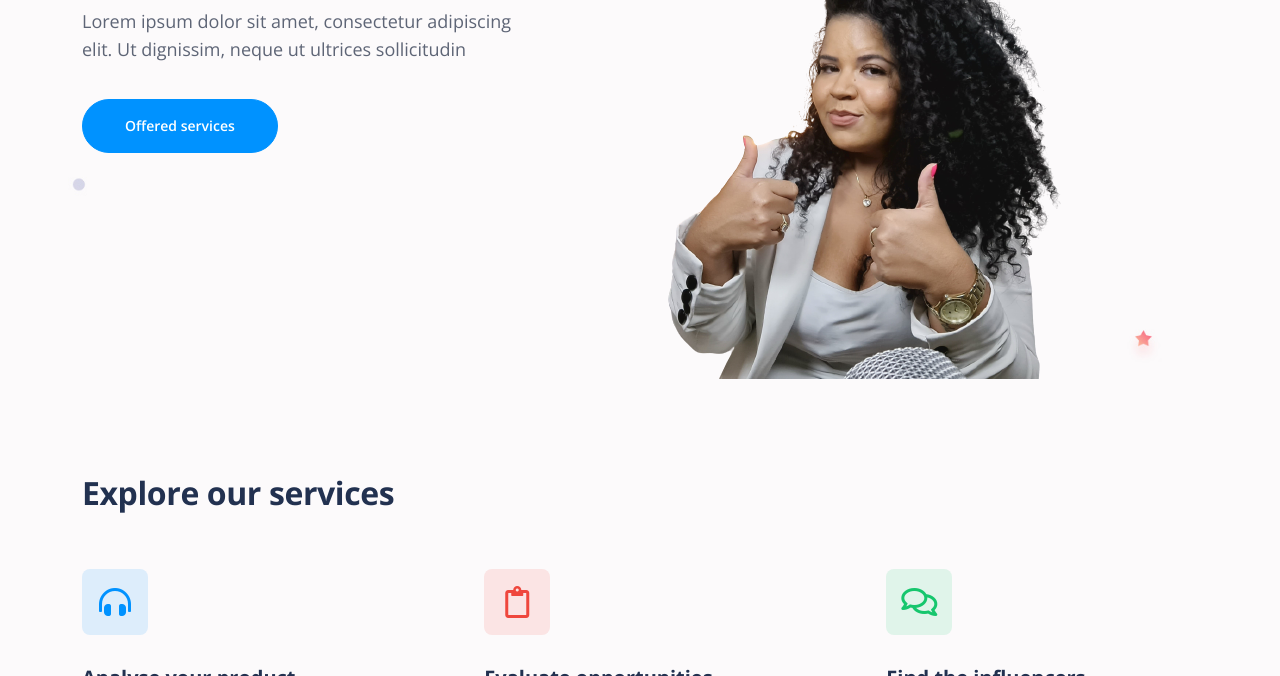
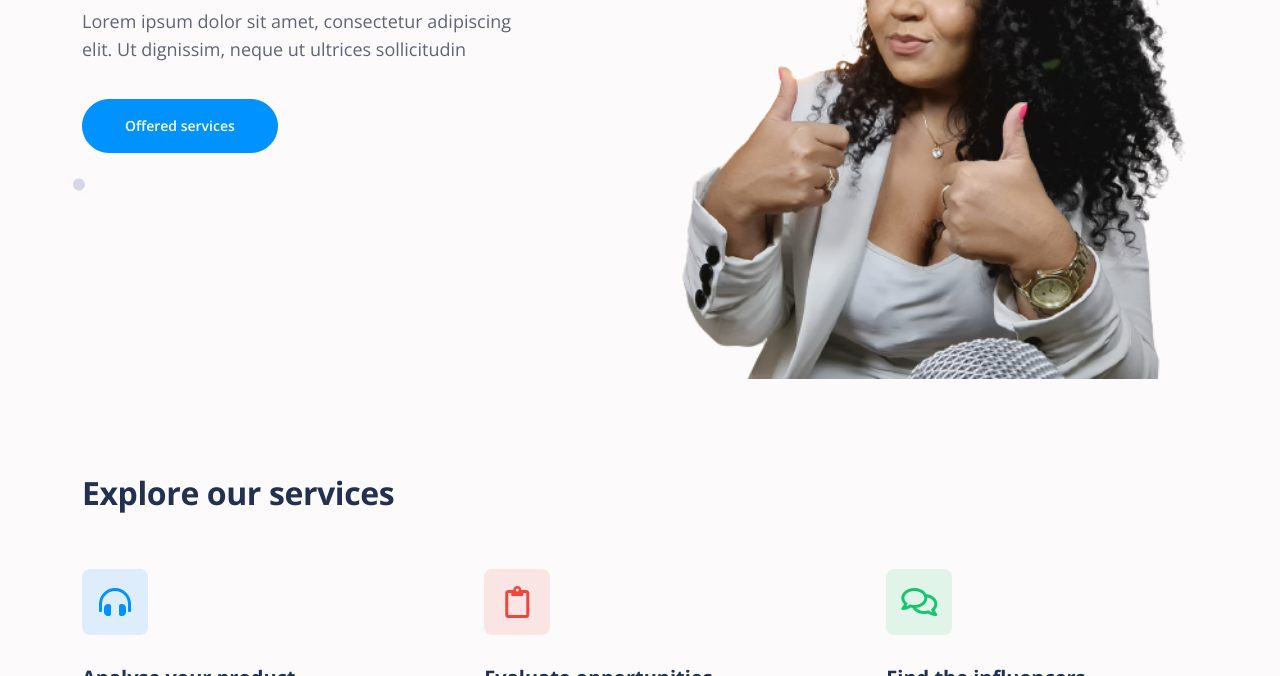
Before and after one commit to endreofig/conversalu, a plain HTML site: page index.html in a window 1280 px wide. Shown: the part 465-1141 px from the top of the page. Drawn offline with nearby package versions, Linux system fonts and the light colour scheme.

Commit message:
atualizacao

```diff
--- a/index.html
+++ b/index.html
@@ -95,7 +95,7 @@
                 </div> <!-- end of col -->
                 <div class="col-lg-6 col-xl-7">
                     <div class="image-container">
-                        <img class="img-fluid" src="images/header-image.png" alt="alternative">
+                        <img class="img-fluid" src="images/header-image.png" alt="alternative" height="100%" width="100%">
                     </div> <!-- end of image-container -->
                 </div> <!-- end of col -->
             </div> <!-- end of row -->
```
